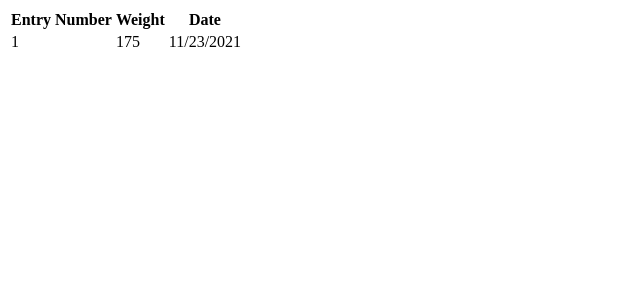
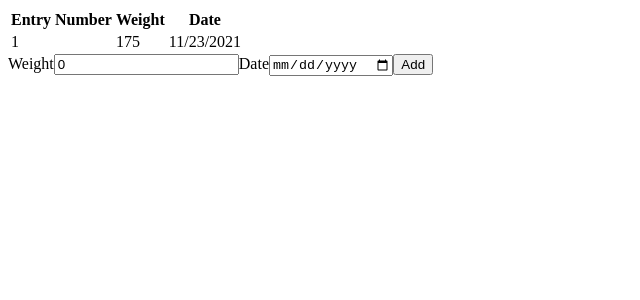
Before and after one commit to NFMatten/React_Intro_WeightTracker, a React (Create React App) app: page / in a window 1280 px wide. Shown: the top 300 px of the page, without its empty margins (0-640 px from the left). Built offline with nearby package versions, Linux system fonts and the light colour scheme.

Commit message:
Complete AddEntryForm component

```diff
--- a/src/App.js
+++ b/src/App.js
@@ -1,13 +1,20 @@
 import React, { useState } from 'react';
 import DisplayEntries from './Components/DisplayEntries/DisplayEntries';
+import AddEntryForm from './Components/AddEntry/AddEntryForm';
 
 function App() {
 
   const [entries, setEntries] = useState([{weight: 175, date: '11/23/2021'}]);
 
+  function addNewEntry(entry){
+    let tempEntries = [...entries, entry];
+    setEntries(tempEntries);
+  }
+
   return (
     <div>
       <DisplayEntries parentEntries={entries}/>
+      <AddEntryForm addNewEntry={addNewEntry} />
     </div>
   );
 }
--- /dev/null
+++ b/src/Components/AddEntry/AddEntryForm.jsx
@@ -0,0 +1,31 @@
+import React, { useState } from 'react';
+
+
+const AddEntryForm = (props) => {
+
+    const [weight, setWeight] = useState(0);
+    const [date, setDate] = useState('');
+
+    function handleSubmit(event) {
+        event.preventDefault();
+        let newEntry = {
+            weight: weight,
+            date: date
+        }
+        console.log(newEntry);
+        props.addNewEntry(newEntry);
+    }
+
+
+    return (
+        <form onSubmit={handleSubmit}>
+            <label>Weight</label>
+            <input type='number' value={weight} onChange={(event) => setWeight(parseFloat(event.target.value))} />
+            <label>Date</label>
+            <input type='date' value={date} onChange={(event) => setDate(event.target.value)}/>
+            <button type='submit'>Add</button>
+        </form>
+     );
+}
+
+export default AddEntryForm;
```
